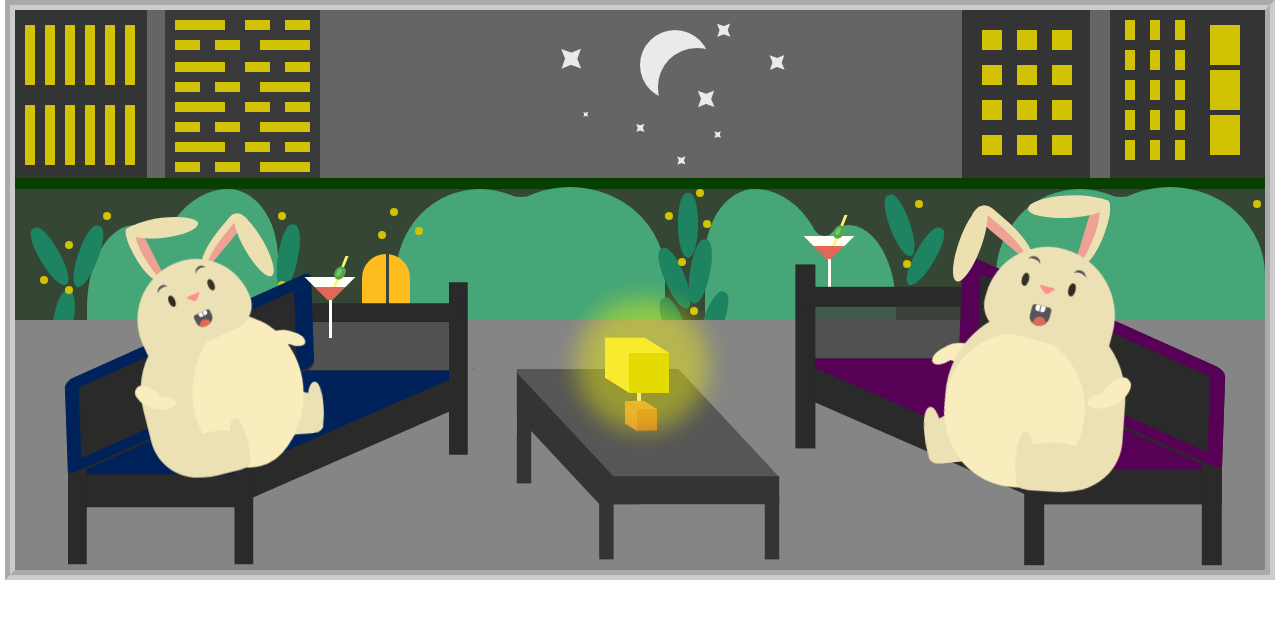
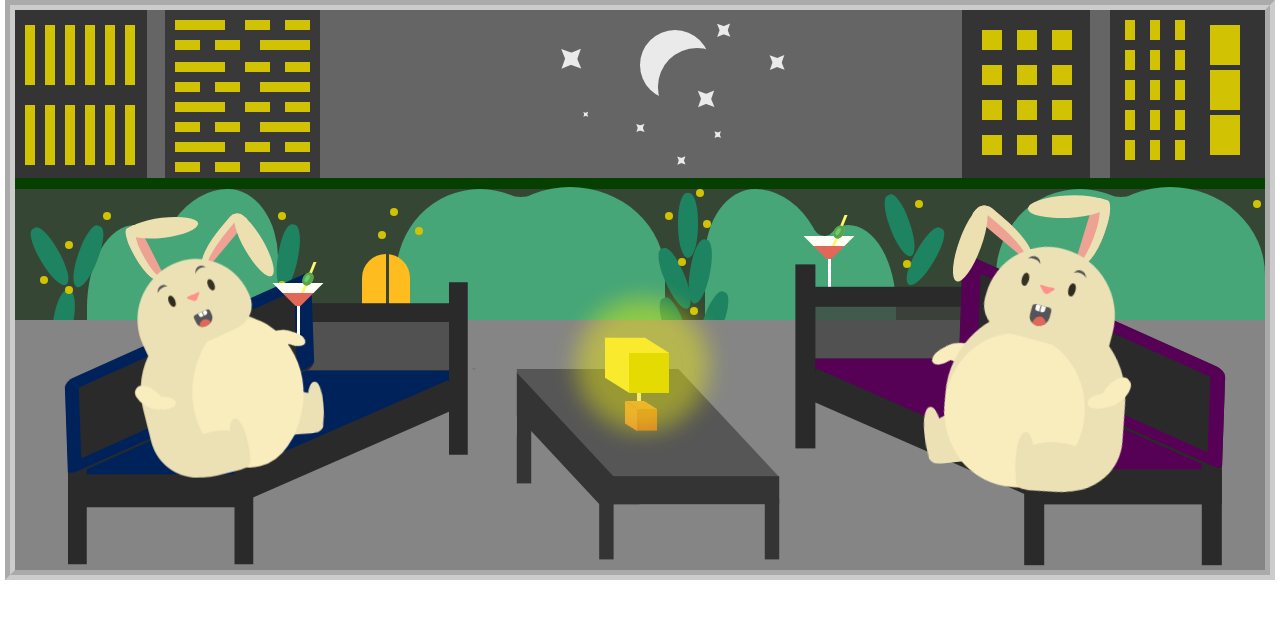
Before and after one commit to zeinab-rezaei-web/Rabbit-CSS-Animation, a plain HTML site: page index.html in a window 1280 px wide. Drawn offline with Linux system fonts and the light colour scheme.

Commit message:
Update master.css

```diff
--- a/styles/master.css
+++ b/styles/master.css
@@ -1248,8 +1248,8 @@
             position: absolute;
         }
         .glass-left{
-            left: 314px;
-            top: -20px;
+            left: 282px;
+            top: -14px;
             z-index: 1000;
         }
         /********************** Room End ********************/
```
